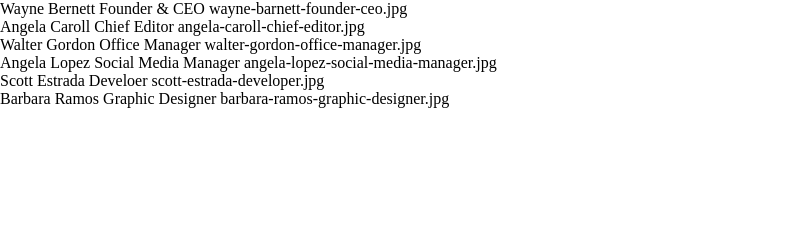
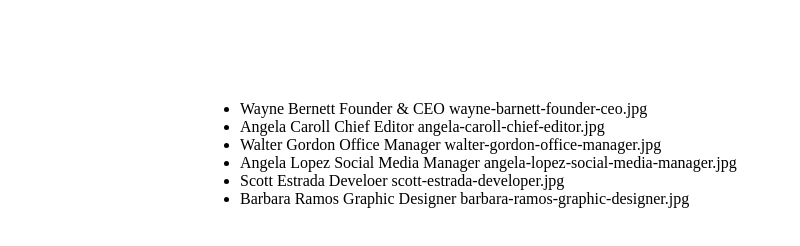
Before and after one commit to Bilobra/js-our-team, a plain HTML site: page index.html in a window 1280 px wide. Shown: the whole page, without its empty margins (0-800 px from the left). Drawn offline with Linux system fonts and the light colour scheme.

Commit message:
fix style

```diff
--- a/css/style.css
+++ b/css/style.css
@@ -3,3 +3,8 @@
     margin: 0;
     padding: 0;
 }
+
+.container{
+    max-width: 800px;
+    margin: 100px auto;
+}
--- a/index.html
+++ b/index.html
@@ -1,5 +1,6 @@
 <!DOCTYPE html>
 <html lang="en">
+
 <head>
     <meta charset="UTF-8">
     <meta http-equiv="X-UA-Compatible" content="IE=edge">
@@ -8,10 +9,17 @@
     <link rel="stylesheet" href="./css/style.css">
     <title>Our Team</title>
 </head>
+
 <body>
-    <ul class="team-list">
+    <main>
+        <div class="container">
+            <ul class="team-list">
 
-    </ul>
-    <script type="text/javascript"src="./js/script.js"></script>
+            </ul>
+
+        </div>
+    </main>
+    <script type="text/javascript" src="./js/script.js"></script>
 </body>
+
 </html>
--- a/js/script.js
+++ b/js/script.js
@@ -23,8 +23,10 @@ function creaMembro(name, role, image) {
     }
     return membro;
 }
+
 // creo Array usando la funzione che crea un membro
 const membriTeam = [
+
     creaMembro('Wayne Bernett', 'Founder & CEO', 'wayne-barnett-founder-ceo.jpg'),
     creaMembro('Angela Caroll', 'Chief Editor', 'angela-caroll-chief-editor.jpg'),
     creaMembro('Walter Gordon', 'Office Manager', 'walter-gordon-office-manager.jpg'),
```
